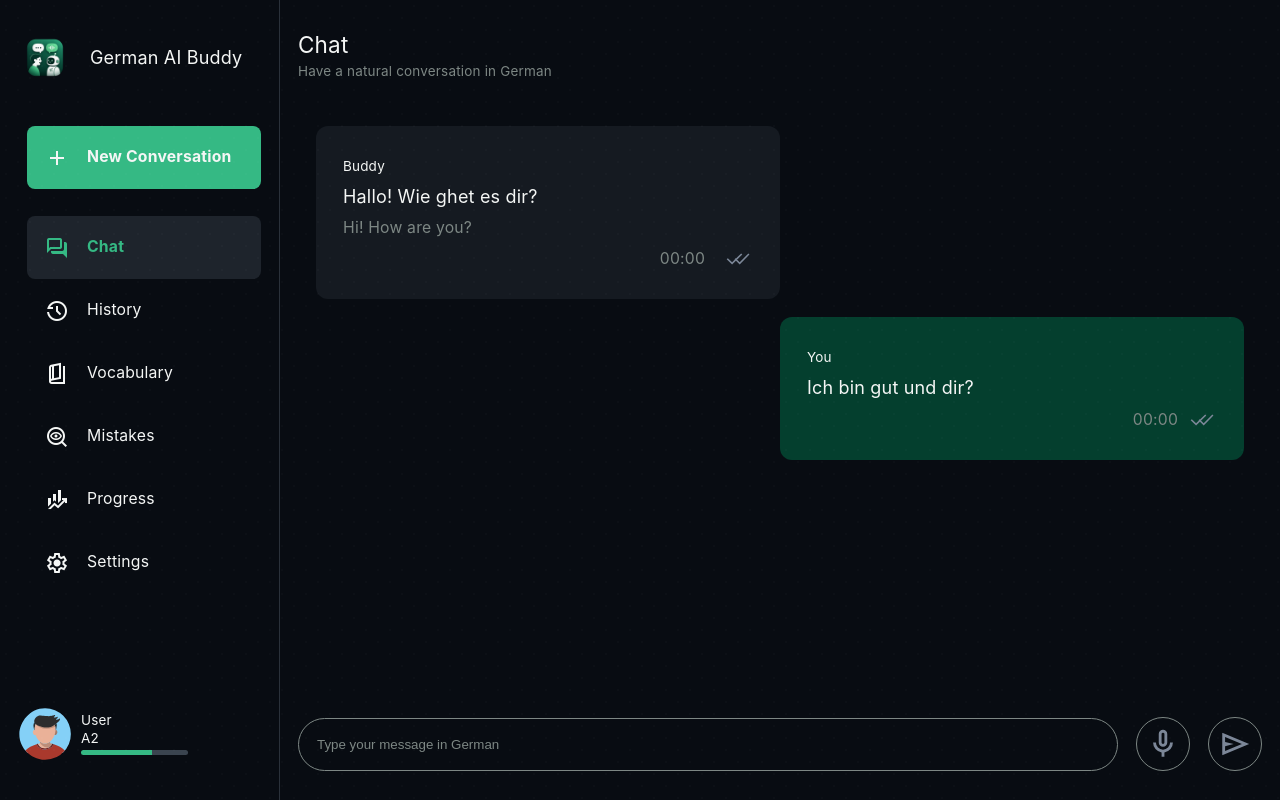
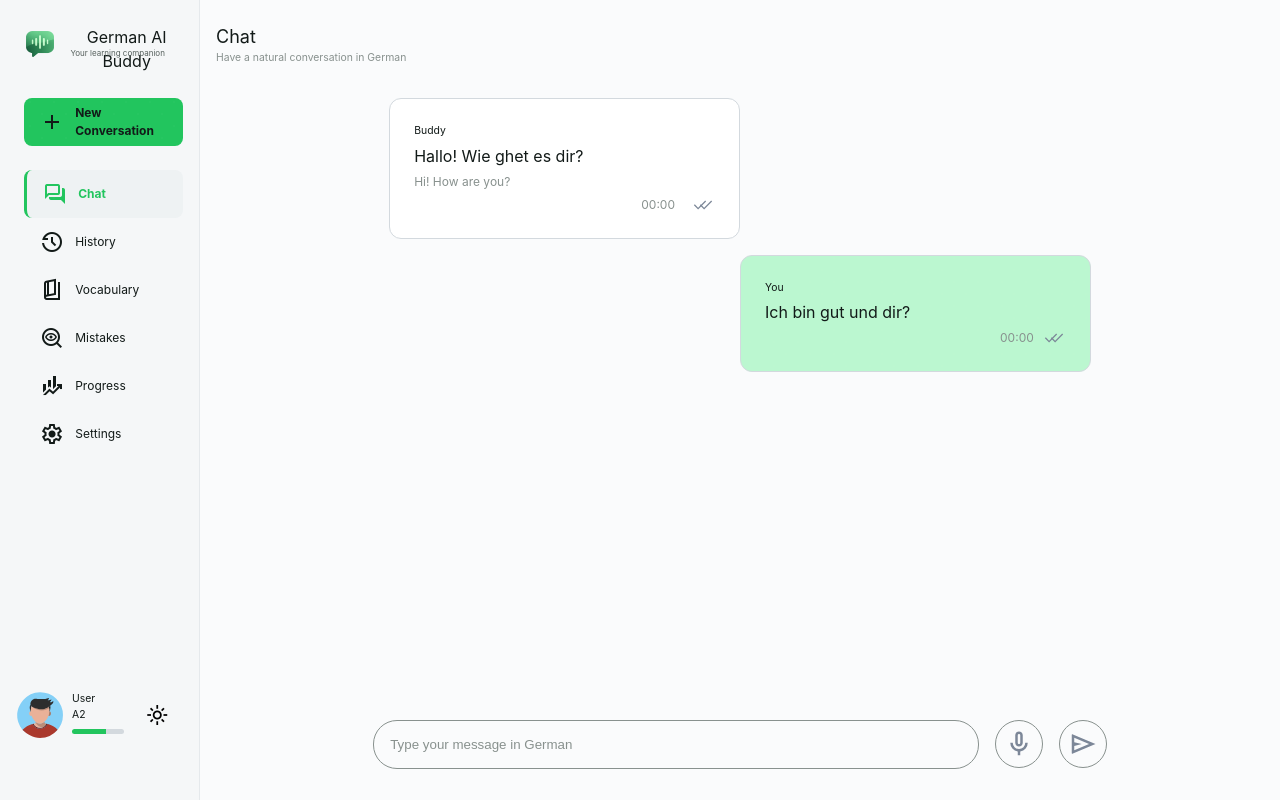
Before and after one commit to LBaldassarre/german-ai-buddy, a React (Vite) app in the folder frontend/: page / in a window 1280 px wide. Built offline with nearby package versions, Linux system fonts and the light colour scheme.

Commit message:
Change styling for a more profesional look

```diff
--- a/frontend/src/App.css
+++ b/frontend/src/App.css
@@ -8,4 +8,7 @@
 .main-pane{
     flex-grow: 5;
     padding: 1rem;
+    display: flex;
+    align-items: center;
+    justify-content: center;
 }
--- a/frontend/src/components/NavItem/NavItem.css
+++ b/frontend/src/components/NavItem/NavItem.css
@@ -2,20 +2,22 @@
     display: flex;
     align-items: center;
     justify-content: start;
-    gap: 1rem;
+    gap: 0.7rem;
     list-style: none;
     margin: 0;
     font-size: var(--fs-sm);
-    height: 3.5rem;
+    height: 3rem;
     text-align: start;
     padding: 1rem;
     border-radius: var(--radius-sm);
+    cursor: pointer;
 }
 
 .nav-selected {
-    background-color: var(--color-surface-2);
+    background-color: var(--color-surface-3);
     color: var(--color-success);
     font-weight: var(--fw-bold);
+    border-left: 3px solid var(--color-success);
 }
 
 .nav-new-conversation{
--- a/frontend/src/components/SidePane/SidePane.css
+++ b/frontend/src/components/SidePane/SidePane.css
@@ -1,24 +1,30 @@
 .side-pane{
     flex-grow: 1;
-    max-width: 35vh;
+    max-width: 25vh;
     padding: 1rem;
     display: flex;
     flex-direction: column;
     align-items: start;
     justify-content: center;
+    background-color: var(--color-surface-2);
     border-right: 1px solid var(--color-border);
     gap: 10px;
 }
 
 .sd-header{
-    height: 10vh;
-    display: flex;
-    align-items: center;
-    justify-content: space-between;
-    gap: 1rem;
+    height: 7vh;
+    display: grid;
+    grid-template-areas:
+        "h-icon h-title"
+        "h-icon h-subtitle";
+    grid-template-columns: 3rem 1fr;
+    grid-template-rows: repeat(2, 1rem);
+    align-content: center;
+    gap: 0.4rem;
 }
 
 .sd-header-icon{
+    grid-area: h-icon;
     display: flex;
     align-items: center;
     justify-content: center;
@@ -26,9 +32,20 @@
 }
 
 .sd-header-icon img{
-    width: 100%;
-    height: 100%;
+    width: 70%;
+    height: 70%;
     object-fit: contain;
+}
+
+.sd-header-title{
+    grid-area: h-title;
+}
+
+.sd-header-subtitle{
+    grid-area: h-subtitle;
+    font-size: var(--fs-xxs);
+    color: var(--color-text-secondary);
+    text-align: start;
 }
 
 .sd-nav{
@@ -39,15 +56,15 @@
 }
 
 .sd-user{
-    width: 70%;
+    width: 100%;
     font-size: var(--fs-xs);
     flex-grow: 2;
     display: grid;
     grid-template-areas:
-        "img user-name"
-        "img user-level"
-        "img user-bar";
-    grid-template-columns: 3rem 1fr;
+        "img user-name theme-btn"
+        "img user-level theme-btn"
+        "img user-bar theme-btn";
+    grid-template-columns: 3rem 1fr 1fr;
     grid-template-rows: repeat(3, 1rem);
     column-gap: 0.5rem;
 }
@@ -83,3 +100,19 @@
         var(--color-border-strong) 44%
     );
 }
+
+.sd-user-theme{
+    grid-area: theme-btn;
+    display: flex;
+    align-items: center;
+    justify-content: center;
+}
+
+.sd-user-theme button{
+    background: none;
+    border: none;
+    width: 3rem;
+    height: 3rem;
+    font-size: var(--fs-2xl);
+    cursor: pointer;
+}
--- a/frontend/src/components/SidePane/SidePane.tsx
+++ b/frontend/src/components/SidePane/SidePane.tsx
@@ -2,10 +2,25 @@ import './SidePane.css';
 import NavItem from '../NavItem/NavItem';
 import userIcon from '../../assets/user.svg';
 import logo from '../../assets/logo.png';
-import { useState } from 'react';
+import { useState, useEffect } from 'react';
+
 
 function SidePane() {
     const [selectedItem, setSelectedItem] = useState('Chat');
+    const [selectedTheme, setSelectedTheme] = useState('light_mode');
+
+    function toggleTheme() {
+        setSelectedTheme(prev =>
+            prev === 'dark_mode' ? 'light_mode' : 'dark_mode'
+        );
+    }
+
+    useEffect(() => {
+        document.documentElement.setAttribute(
+            'data-theme',
+            selectedTheme
+        );
+    }, [selectedTheme]);
 
     return (
     <>
@@ -15,7 +30,10 @@ function SidePane() {
                     <img src={logo} alt="GB" />
                 </div>
                 <div className="sd-header-title">
-                            German AI Buddy
+                    German AI Buddy
+                </div>
+                <div className="sd-header-subtitle">
+                    Your learning companion
                 </div>
             </div>
 
@@ -84,7 +102,13 @@ function SidePane() {
                     A2
                 </div>
                 <div className="sd-user-bar"></div>
+                <div className="sd-user-theme">
+                    <button className="material-symbols-outlined" onClick={toggleTheme}>
+                        {selectedTheme}
+                    </button>
+                </div>
             </div>
+
         </div>
     </>
     )
--- a/frontend/src/index.css
+++ b/frontend/src/index.css
@@ -1,80 +1,126 @@
 :root {
-/* ===== Brand / Primary Green ===== */
---color-primary-100: #CFEFE1;
---color-primary-200: #9EDDC3;
---color-primary-300: #62C79E;
---color-primary-400: #35B984;
---color-primary-500: #159A6C;
---color-primary-600: #0D7A56;
---color-primary-700: #075C41;
---color-primary-800: #043F2E;
---color-primary-900: #022B20;
+  /* Typography */
+  --sans: Inter, sans-serif;
 
-/* ===== Dark Theme ===== */
+  --fs-xxs: 0.5rem;
+  --fs-xs: 0.65rem;
+  --fs-sm: 0.75rem;
+  --fs-md: 0.875rem;
+  --fs-lg: 1rem;
+  --fs-xl: 1.125rem;
+  --fs-2xl: 1.375rem;
+  --fs-3xl: 1.75rem;
+
+  --fw-normal: 400;
+  --fw-medium: 500;
+  --fw-semibold: 600;
+  --fw-bold: 700;
+  --fw-extrabold: 800;
+
+  --radius-sm: 8px;
+  --radius-md: 12px;
+  --radius-lg: 24px;
+
+  --transition: 0.2s ease;
+
+  font-family: var(--sans);
+  font-size: 16px;
+  line-height: 1.5;
+}
+
+/* ==========================================================
+   LIGHT THEME - EMERALD
+   ========================================================== */
+
+[data-theme="light_mode"] {
+
+  /* Brand */
+  --color-primary-100: #DCFCE7;
+  --color-primary-200: #BBF7D0;
+  --color-primary-300: #86EFAC;
+  --color-primary-400: #4ADE80;
+  --color-primary-500: #22C55E;
+  --color-primary-600: #16A34A;
+  --color-primary-700: #15803D;
+
+  /* Backgrounds */
+  --color-bg: #FAFBFC;
+  --color-surface: #FFFFFF;
+  --color-surface-2: #F5F7F8;
+  --color-surface-3: #EEF2F3;
+  --color-user-message: #BBF7D0;
+
+  /* Borders */
+  --color-border: #E5E9EC;
+  --color-border-strong: #D3D9DE;
+
+  /* Text */
+  --color-text: #121A18;
+  --color-text-secondary: #56605D;
+  --color-text-muted: #88918E;
+
+  /* Semantic */
+  --color-success: #22C55E;
+  --color-error: #D95B52;
+  --color-warning: #E8A93B;
+  --color-info: #4473EB;
+  --color-purple: #7353EF;
+
+  /* Effects */
+  --shadow-sm: 0 1px 2px rgba(0,0,0,.04);
+  --shadow-md: 0 8px 24px rgba(0,0,0,.06);
+  --shadow-lg: 0 20px 40px rgba(0,0,0,.08);
+
+  color-scheme: light;
+}
+
+
+/* ==========================================================
+   DARK THEME - EMERALD
+   ========================================================== */
+
+[data-theme="dark_mode"] {
+
+  /* Brand */
+  --color-primary-100: #DCFCE7;
+  --color-primary-200: #BBF7D0;
+  --color-primary-300: #86EFAC;
+  --color-primary-400: #4ADE80;
+  --color-primary-500: #22C55E;
+  --color-primary-600: #16A34A;
+  --color-primary-700: #15803D;
+  --color-primary-800: #166534;
+  --color-primary-900: #14532D;
+
+  /* Backgrounds */
   --color-bg: #080C12;
   --color-surface: #151A21;
   --color-surface-2: #1E242C;
+  --color-surface-3: #252D36;
+  --color-user-message: #166534;
+
+  /* Borders */
   --color-border: #2A313A;
   --color-border-strong: #3A444F;
 
-/* ===== Text ===== */
+  /* Text */
   --color-text: #F4F6F5;
   --color-text-secondary: #B8C0BD;
   --color-text-muted: #7D8784;
 
-/* ===== Semantic ===== */
---color-success: #35B984;
+  /* Semantic */
+  --color-success: #22C55E;
   --color-error: #E56B63;
   --color-warning: #F6C35B;
   --color-info: #4F7DF3;
   --color-purple: #7C5CF3;
 
-/* ===== Effects ===== */
+  /* Effects */
   --shadow-sm: 0 2px 8px rgba(0,0,0,.15);
   --shadow-md: 0 8px 24px rgba(0,0,0,.25);
   --shadow-lg: 0 16px 40px rgba(0,0,0,.35);
 
---radius-sm: 8px;
---radius-md: 12px;
---radius-lg: 32px;
-
---transition: 0.2s ease;
-
---sans: Inter, sans-serif;
---heading: Inter, sans-serif;
---mono: ui-monospace, Consolas, monospace;
-
---fs-xxs: 0.5rem;
---fs-xs: 0.75rem;   /* 12px */
---fs-sm: 0.875rem;  /* 14px */
---fs-md: 1rem;      /* 16px (base) */
---fs-lg: 1.125rem;  /* 18px */
---fs-xl: 1.25rem;   /* 20px */
---fs-2xl: 1.5rem;   /* 24px */
---fs-3xl: 1.875rem; /* 30px */
---fs-4xl: 2.25rem;  /* 36px */
---fs-5xl: 3rem;     /* 48px */
-
---fw-normal: 400;
---fw-medium: 500;
---fw-semibold: 600;
---fw-bold: 700;
---fw-extrbold: 800;
-
-font: 18px/145% var(--sans);
-letter-spacing: 0.18px;
-color-scheme: light dark;
-color: var(--text);
-background: var(--bg);
-font-synthesis: none;
-text-rendering: optimizeLegibility;
--webkit-font-smoothing: antialiased;
--moz-osx-font-smoothing: grayscale;
-
-
-@media (max-width: 1024px) {
-  font-size: 16px;
-}
+  color-scheme: dark;
 }
 
 *,
--- a/frontend/src/pages/Chat.css
+++ b/frontend/src/pages/Chat.css
@@ -1,13 +1,15 @@
 .chat-container{
     height: 100%;
+    width: 100%;
     display: flex;
     flex-direction: column;
     justify-content: center;
+    align-items: center;
     gap: 10px;
 }
 
 .cc-header{
-    height: 10vh;
+    height: 7vh;
     display: flex;
     flex-direction: column;
     align-items: start;
@@ -25,7 +27,7 @@
 }
 
 .cc-chat{
-    width: 100%;
+    width: 70%;
     flex-grow: 10;
     display: flex;
     flex-direction: column;
@@ -43,6 +45,7 @@
     padding: 1.5rem;
     background-color: var(--color-surface);
     border-radius: var(--radius-md);
+    border: 1px solid var(--color-border-strong);
 }
 
 .cc-message-buddy-lable{
@@ -71,7 +74,7 @@
 }
 
 .cc-message-buddy-send img:nth-child(2){
-    margin-left: -15px;
+    margin-left: -12px;
 }
 
 .cc-message-user{
@@ -82,8 +85,12 @@
     align-items: start;
     gap: 5px;
     padding: 1.5rem;
-    background-color: var(--color-primary-800);
+    background-color: var(--color-user-message);
     border-radius: var(--radius-md);
+    border: 1px solid var(--color-border-strong);
+/*
+    background: var(--color-surface);
+    border: 1px solid var(--color-border); */
 }
 
 .cc-message-user-lable{
@@ -112,10 +119,11 @@
 }
 
 .cc-message-user-send img:nth-child(2){
-    margin-left: -15px;
+    margin-left: -12px;
 }
 
 .cc-io{
+    width: 70%;
     flex-grow: 1;
     display: flex;
     align-items: center;
@@ -159,12 +167,9 @@
     border: 1px solid var(--color-text-muted);
     border-radius: 50%;
     padding: 0.5rem;
+    cursor: pointer;
 }
 
 .cc-io img:hover{
-    border: 3px solid var(--color-primary-800);
+    background-color: var(--color-surface-3);
 }
-
-.cc-io img::after{
-    width: 2.8rem;
-}
```
Also changed, not shown: frontend/src/assets/logo.png, 1 other file (tests, documents, lock files or other folders). Lines whose indentation alone changed are shown as unchanged.
